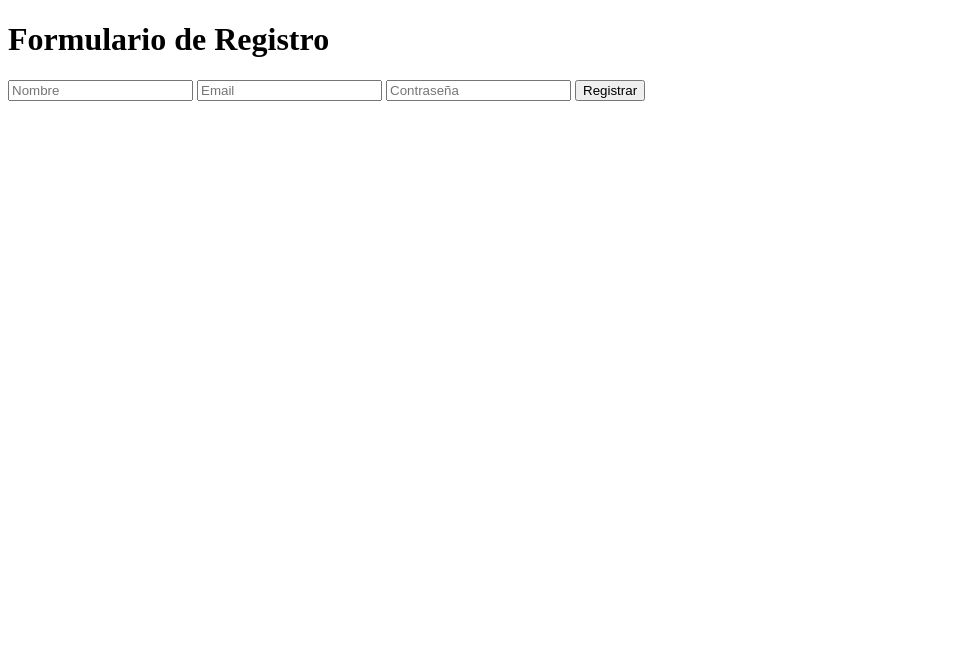
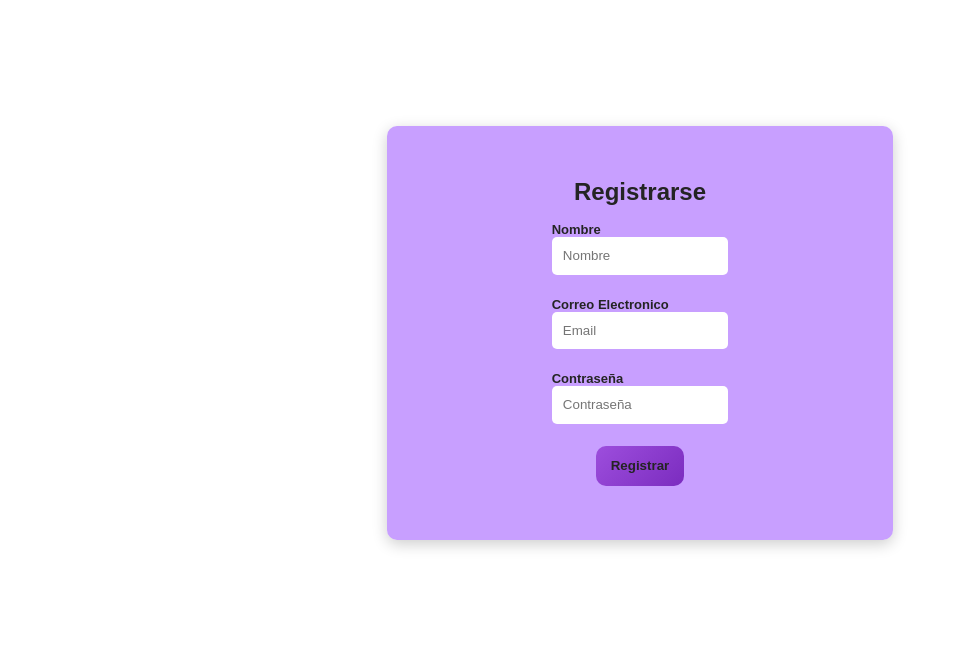
Before and after one commit to lucasmanera-iso/prueba-flask, a Flask app: page / in a window 1280 px wide. Shown: the top 666 px of the page, without its empty margins (0-953 px from the left). Run offline with Flask 3, Linux system fonts and the light colour scheme.

Commit message:
actualizo estilos y formularios

```diff
--- a/Pag-python/app.py
+++ b/Pag-python/app.py
@@ -1,7 +1,9 @@
-from flask import Flask, render_template, request
+from flask import Flask, render_template, request, url_for, redirect
 import pymysql
 
 app = Flask(__name__)
+
+usuarios = []
 
 # Función para conectar a MySQL con PyMySQL
 def get_connection():
@@ -21,7 +23,8 @@ def get_connection():
         print(f"❌ Error al conectar con MySQL: {err}")
         return None
 
-# Ruta principal
+
+# Ruta principal (registro)
 @app.route("/", methods=["GET", "POST"])
 def register():
     mensaje = ""
@@ -38,6 +41,7 @@ def register():
                     cursor.execute(query, (nombre, email, password))
                     conn.commit()
                 mensaje = "✅ Usuario registrado correctamente!"
+                return redirect(url_for("logear"))
             except pymysql.MySQLError as err:
                 mensaje = f"❌ Error al insertar en MySQL: {err}"
             finally:
@@ -47,5 +51,47 @@ def register():
 
     return render_template("register.html", mensaje=mensaje)
 
+
+# Login
+@app.route("/login", methods=["GET", "POST"])
+def logear():
+    mensaje = ""
+    if request.method == "POST":
+        nombre = request.form.get("Nombre")
+        password = request.form.get("password")
+
+        conn = get_connection()
+        if conn:
+            try:
+                with conn.cursor() as cursor:
+                    query = "SELECT * FROM usuarios WHERE Nombre=%s AND Contraseña=%s"
+                    cursor.execute(query, (nombre, password))
+                    user = cursor.fetchone()
+
+                if user:
+                    usuarios.append(nombre)
+                    mensaje = f"✅ Bienvenido {nombre}!"
+                    return redirect(url_for("logueado"))
+                else:
+                    mensaje = "❌ Usuario o contraseña incorrectos."
+            except pymysql.MySQLError as err:
+                mensaje = f"❌ Error en MySQL: {err}"
+            finally:
+                conn.close()
+        else:
+            mensaje = "❌ Error de conexión con la base de datos."
+
+    return render_template("login.html", mensaje=mensaje)
+
+
+# Home (si está logueado)
+@app.route("/home")
+def logueado():
+    if usuarios:  # si hay alguien logueado
+        return render_template("index.html")
+    else:
+        return redirect(url_for("register"))
+
+
 if __name__ == "__main__":
     app.run(host="0.0.0.0", port=3030, debug=True)
--- a/Pag-python/static/styles.css
+++ b/Pag-python/static/styles.css
@@ -0,0 +1,77 @@
+*,
+*::before,
+*::after {
+  box-sizing: border-box;
+  font-family: 'Poppins', sans-serif;
+}
+
+.form-insert {
+    display: flex;
+    flex-direction: column;
+    margin: 10% 30% 10% 30%;
+    background-color: rgba(176, 116, 255, 0.692);
+    border-radius: 10px;
+    padding: 2rem; /* un poco de respiro adentro */
+    box-shadow: 0px 4px 15px rgba(0,0,0,0.2);
+    transition: transform 0.2s ease, box-shadow 0.2s ease;
+}
+
+/* efecto al pasar por encima del contenedor */
+.form-insert:hover {
+    transform: translateY(-3px);
+    box-shadow: 0px 8px 20px rgba(0,0,0,0.3);
+}
+
+.form-insert > h2 {
+    text-align: center;
+    margin-bottom: 1rem;
+    color: #242424;
+
+}
+
+.form-insert > label {
+    margin: 0% 30% 0% 30%;
+    font-size: small;
+    font-weight: 600;
+    color:  #242424;
+}
+
+.form-insert > input {
+    margin: 0% 30% 5% 30%;
+    padding: 0.7rem;
+    border: none;
+    border-radius: 5px;
+    transition: all 0.3s ease;
+}
+
+/* Efecto al hacer focus en los inputs */
+.form-insert > input:focus {
+    outline: none;
+    border: 2px solid #9d4edd;
+    box-shadow: 0 0 8px #c77dff;
+}
+
+/* Botón */
+.form-insert > button {
+    margin: 0% 40% 5% 40%;
+    padding: 0.8rem;
+    border: none;
+    border-radius: 10px;
+    background: linear-gradient(135deg, #9d4edd, #7b2cbf);
+    color:  #242424;
+    font-weight: 600;
+    cursor: pointer;
+    transition: all 0.3s ease;
+}
+
+/* Hover del botón */
+.form-insert > button:hover {
+    background: linear-gradient(135deg, #7b2cbf, #5a189a);
+    transform: scale(1.05);
+    box-shadow: 0px 4px 12px rgba(0,0,0,0.4);
+}
+
+/* Al hacer click */
+.form-insert > button:active {
+    transform: scale(0.97);
+}
--- a/Pag-python/templates/register.html
+++ b/Pag-python/templates/register.html
@@ -4,17 +4,21 @@
     <meta charset="UTF-8">
     <meta name="viewport" content="width=device-width, initial-scale=1.0">
     <title>Registro</title>
+    <link rel="stylesheet" href="/static/styles.css">
 </head>
 <body>
-    <h1>Formulario de Registro</h1>
 
     {% if mensaje %}
         <p>{{ mensaje }}</p>
     {% endif %}
 
-    <form method="post">
+    <form method="post" class="form-insert">
+        <h2>Registrarse</h2>
+        <label for="Nombre">Nombre</label>
         <input type="text" name="Nombre" placeholder="Nombre" required>
+        <label for="Email">Correo Electronico</label>
         <input type="email" name="Email" placeholder="Email" required>
+        <label for="password">Contraseña</label>
         <input type="password" name="password" placeholder="Contraseña" required>
         <button type="submit">Registrar</button>
     </form>
```
Also changed, not shown: Pag-python/templates/Index.html (added, +11 -0 lines), Pag-python/templates/login.html (+13 -3 lines).
